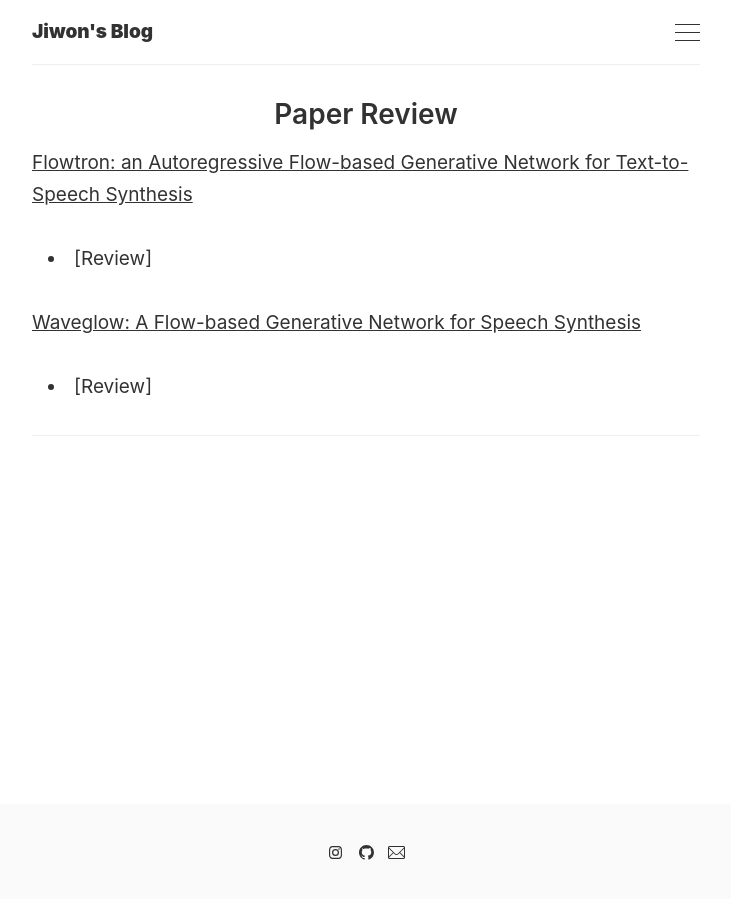
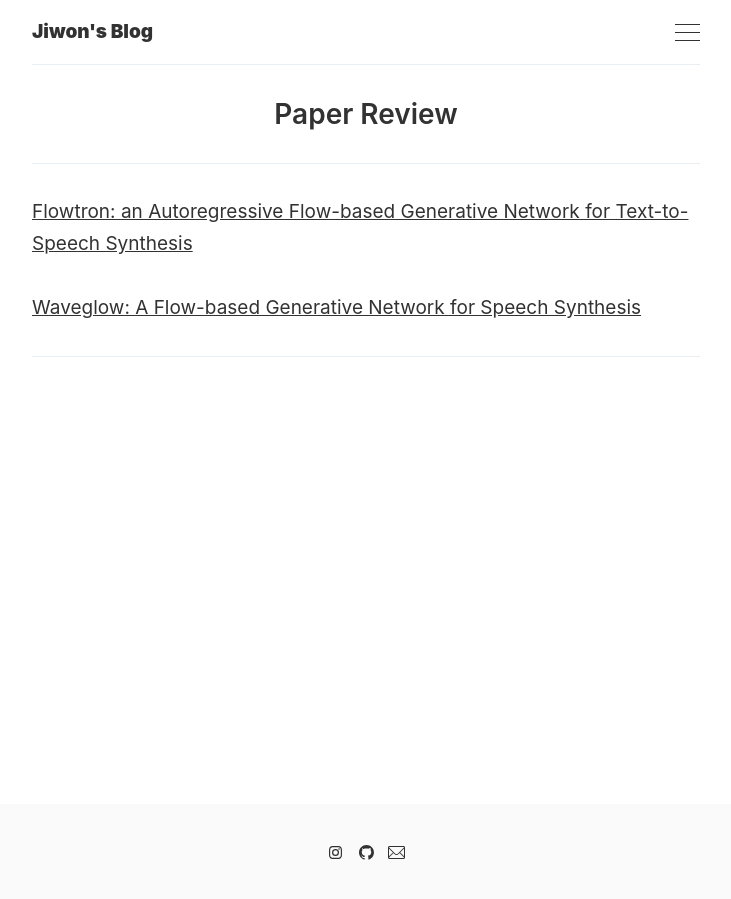
Before and after one commit to inha-informatics/geongswon.github.io, a Jekyll site: the page built from _pages/paper review.md, in a window 1280 px wide. Shown: the whole page, without its empty margins (274-1005 px from the left). Built offline with Jekyll 4.4.1, drawn with Linux system fonts in a browser that asks for light colours.

Commit message:
Update paper review.md

```diff
--- a/_pages/paper review.md
+++ b/_pages/paper review.md
@@ -3,11 +3,10 @@ layout: page
 title: Paper Review
 ---
 
+---
 
 [Flowtron: an Autoregressive Flow-based Generative Network for Text-to-Speech Synthesis](https://arxiv.org/abs/2005.05957)
-  - [Review]
 
 [Waveglow: A Flow-based Generative Network for Speech Synthesis](https://ieeexplore.ieee.org/abstract/document/8683143)
-  - [Review]
 
 ---
```
